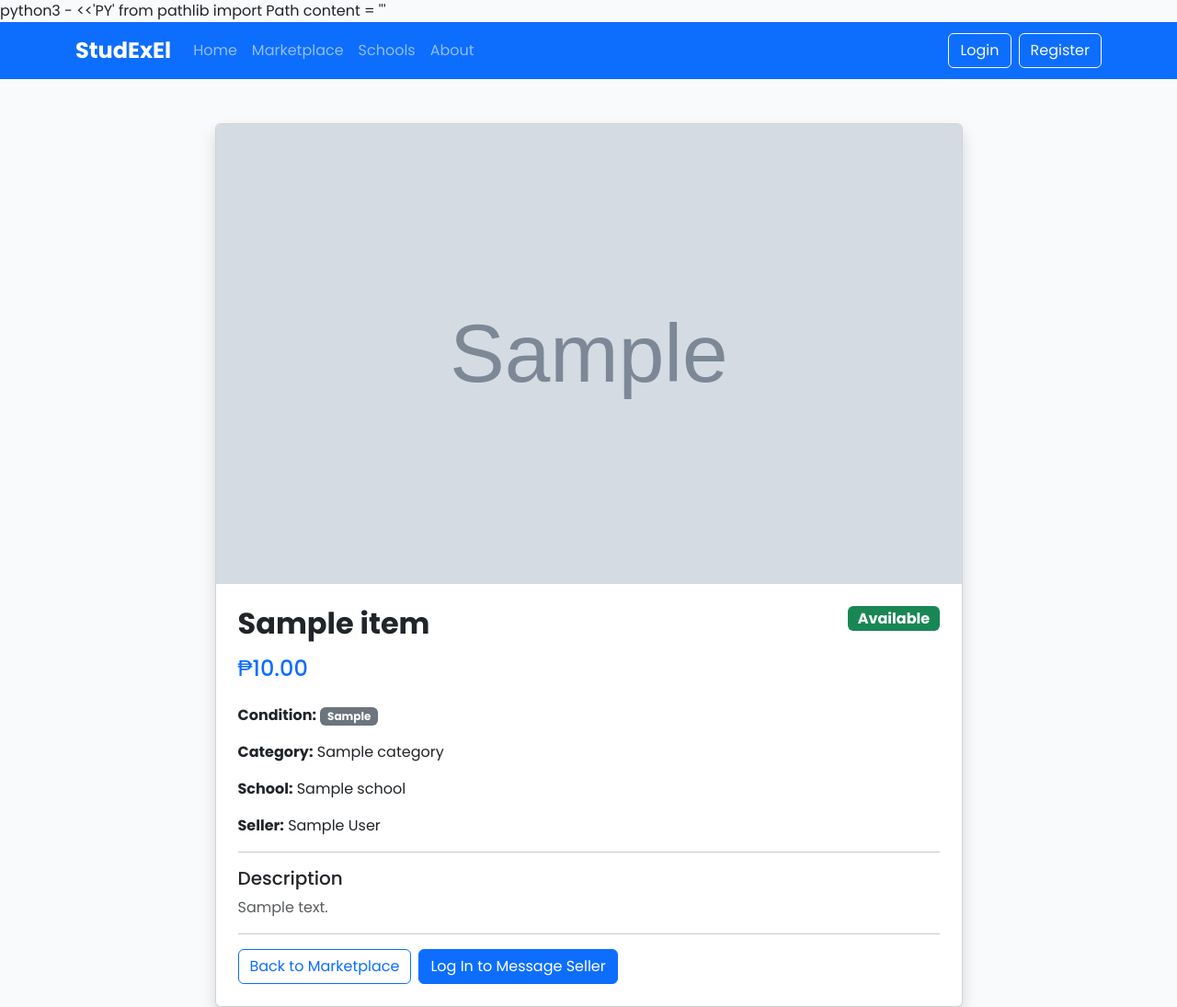
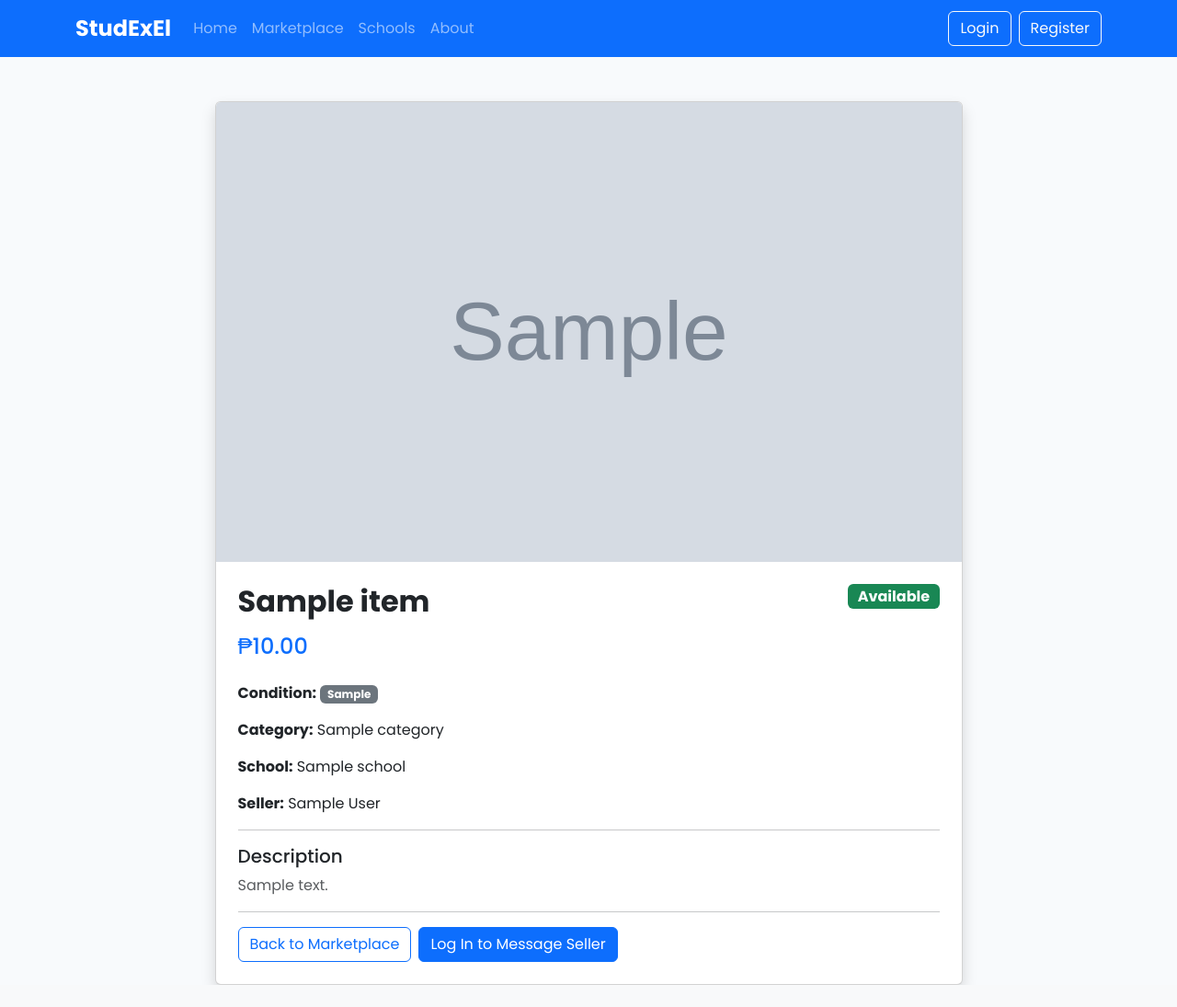
Before and after one commit to nwellyseb/StudExEl, a Flask app: page /item/1 in a window 1280 px wide. Shown: the whole page at 92% size. After the commit the page ends 1071 px from the top, so only its background shows below. Run offline with Flask 3, Linux system fonts and the light colour scheme; tables that the repository leaves empty hold one stand-in row (values such as "Sample post"); grey boxes marked "Sample" are stand-in pictures.

Commit message:
fix: restore item details template

```diff
--- a/backend/templates/item_details.html
+++ b/backend/templates/item_details.html
@@ -1,7 +1,4 @@
-python3 - <<'PY'
-from pathlib import Path
-
-content = '''{% extends "base.html" %}
+{% extends "base.html" %}
 
 {% block title %}
 {{ item.title }} | StudExEl
@@ -253,10 +250,3 @@ content = '''{% extends "base.html" %}
 </div>
 
 {% endblock %}
-'''
-
-path = Path("backend/templates/item_details.html")
-path.write_text(content)
-
-print("item_details.html updated successfully.")
-PY
```
